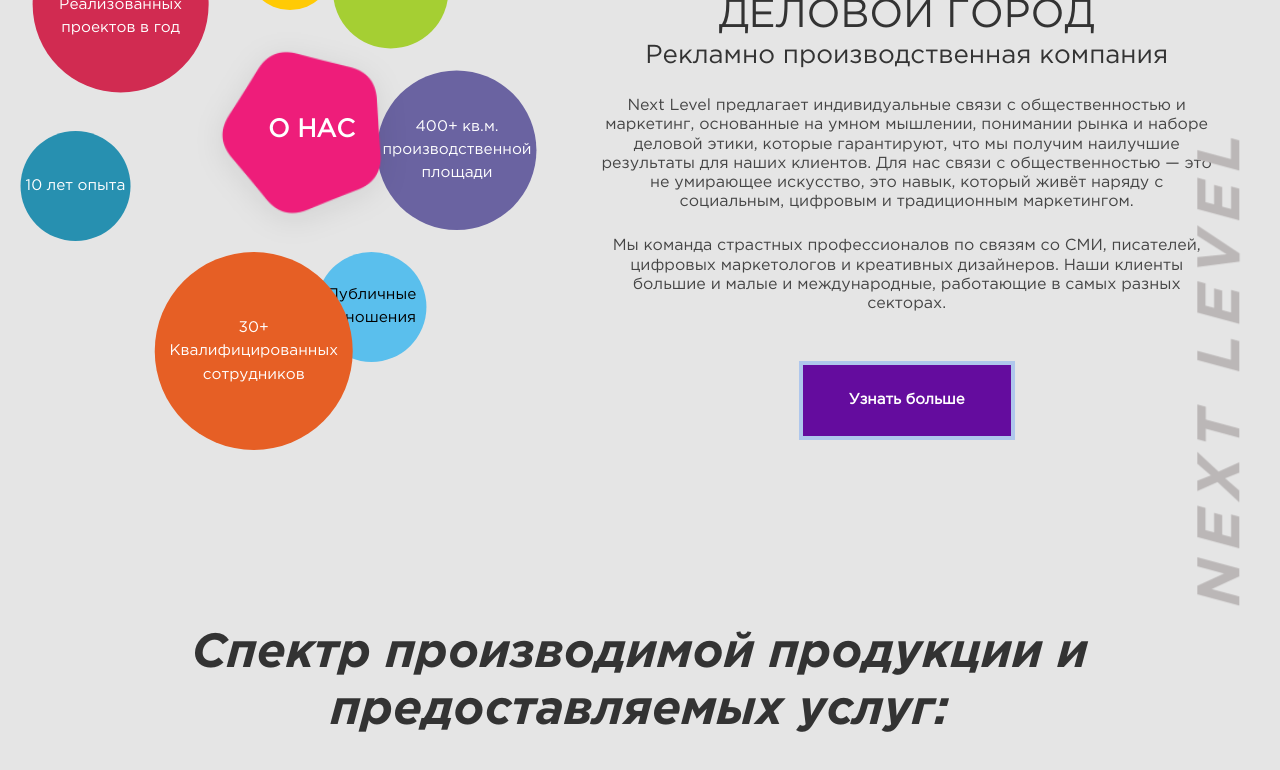
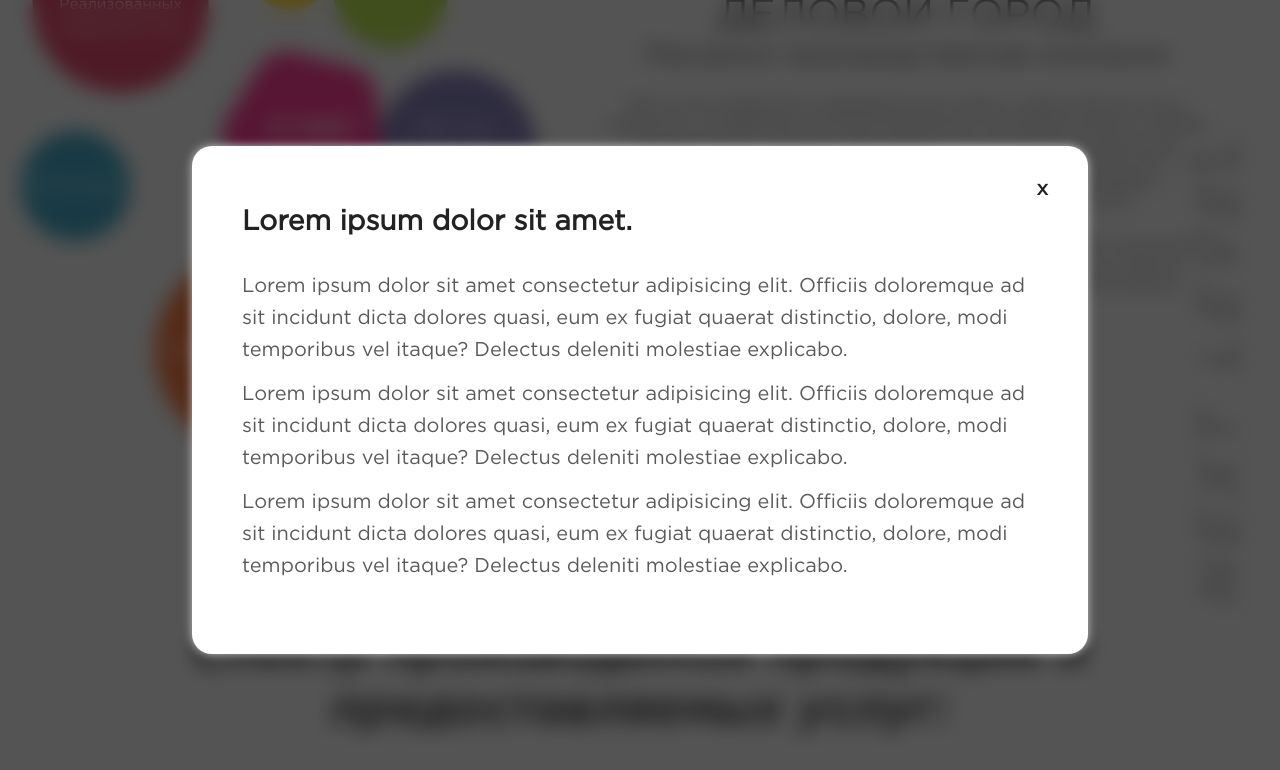
Before and after one commit to 7Davronbek/app-nextlevel-client, a React (Create React App) app: page / in a window 1280 px wide. Both pictures are taken after a click on the button "Узнать больше". Shown: the part 1271-2041 px from the top of the page. Built offline with nearby package versions, Linux system fonts and the light colour scheme; a web font is replaced by a local one.

Commit message:
nextlevel-app

```diff
--- a/src/components/AboutUs.jsx
+++ b/src/components/AboutUs.jsx
@@ -1,6 +1,7 @@
-import React from 'react'
+import React, { useState } from 'react'
 
 const AboutUs = () => {
+    const [modal, setModal] = useState(false)
     return (
         <>
             <div id='aboutUs' className="aboutUs">
@@ -24,9 +25,19 @@ const AboutUs = () => {
                             <h3>Рекламно производственная компания</h3>
                             <h4>Next Level предлагает индивидуальные связи с общественностью и маркетинг, основанные на умном мышлении, понимании рынка и наборе деловой этики, которые гарантируют, что мы получим наилучшие результаты для наших клиентов. Для нас связи с общественностью — это не умирающее искусство, это навык, который живёт наряду с социальным, цифровым и традиционным маркетингом.</h4>
                             <h5>Мы команда страстных профессионалов по связям со СМИ, писателей, цифровых маркетологов и креативных дизайнеров. Наши клиенты большие и малые и международные, работающие в самых разных секторах.</h5>
-                            <button className='btn  myBtn'>Узнать больше</button>
+                            <button onClick={() => setModal(true)} className='btn  myBtn'>Узнать больше</button>
                         </div>
                     </div>
+                </div>
+            </div>
+
+            <div className={`myModal ${modal ? 'active' : ''}`}>
+                <div className="cards">
+                    <span onClick={() => setModal(false)}>x</span>
+                    <h3>Lorem ipsum dolor sit amet.</h3>
+                    <p>Lorem ipsum dolor sit amet consectetur adipisicing elit. Officiis doloremque ad sit incidunt dicta dolores quasi, eum ex fugiat quaerat distinctio, dolore, modi temporibus vel itaque? Delectus deleniti molestiae explicabo.</p>
+                    <p>Lorem ipsum dolor sit amet consectetur adipisicing elit. Officiis doloremque ad sit incidunt dicta dolores quasi, eum ex fugiat quaerat distinctio, dolore, modi temporibus vel itaque? Delectus deleniti molestiae explicabo.</p>
+                    <p>Lorem ipsum dolor sit amet consectetur adipisicing elit. Officiis doloremque ad sit incidunt dicta dolores quasi, eum ex fugiat quaerat distinctio, dolore, modi temporibus vel itaque? Delectus deleniti molestiae explicabo.</p>
                 </div>
             </div>
         </>
--- a/src/styles/main.scss
+++ b/src/styles/main.scss
@@ -1379,3 +1379,62 @@ html {
         }
     }
 }
+
+.myModal {
+    background: #131313b0;
+    backdrop-filter: blur(10px);
+    z-index: 111;
+    top: 0;
+    left: 0;
+    right: 0;
+    bottom: 0;
+    position: fixed;
+    display: flex;
+    align-items: center;
+    justify-content: center;
+    transition: all .5s ease-in-out;
+    opacity: 0;
+    visibility: hidden;
+
+    .cards {
+        width: 70%;
+        background: #fff;
+        padding: 60px 50px;
+        margin: auto;
+        box-shadow: 0 0 10px silver;
+        border-radius: 20px;
+        transform: translateY(-50px);
+        transition: all .5s ease-in-out;
+        position: relative;
+
+        span {
+            top: 28px;
+            font-weight: 700;
+            font-size: 20px;
+            right: 40px;
+            cursor: pointer;
+            position: absolute;
+        }
+
+        h3 {
+            margin-bottom: 30px;
+            font-weight: 600;
+        }
+
+        p {
+            font-size: 20px;
+            line-height: 32px;
+            margin-bottom: 12px;
+            color: #5a5a5a;
+        }
+    }
+
+    &.active {
+        opacity: 1;
+        visibility: visible;
+
+        .cards {
+            transform: translateY(0);
+        }
+    }
+}
```
